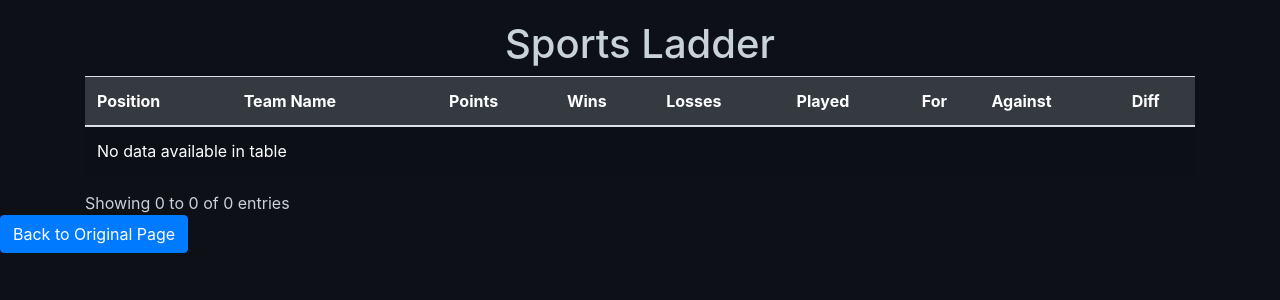
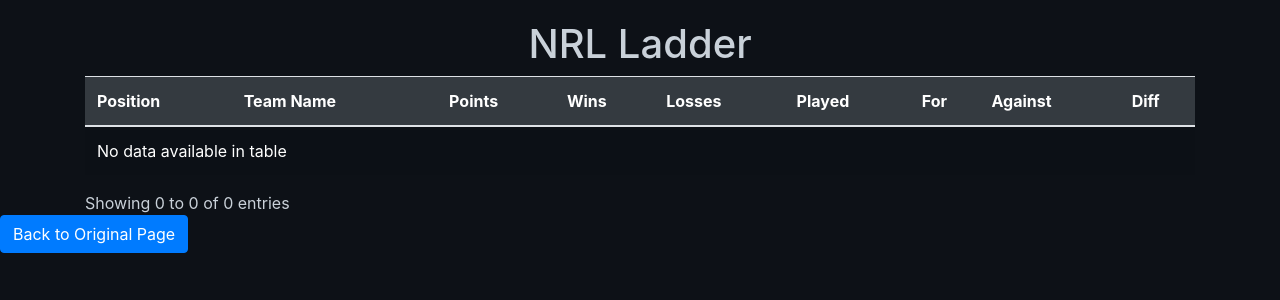
Before and after one commit to JMShadbury/nrl-stat-tracker, a Flask app: template scripts/app/templates/ladder.html in a window 1280 px wide. Shown: the top 300 px of the page. Run offline with Flask 3, Linux system fonts and the light colour scheme; the template is opened without the code that fills it, so the values that code supplies are empty; parts of the project's set-up code (start-up, migrations or seed data) failed here and were passed over; some libraries are stand-ins or nearby versions.

Commit message:
updating label

```diff
--- a/scripts/app/templates/ladder.html
+++ b/scripts/app/templates/ladder.html
@@ -53,7 +53,7 @@
 </head>
 <body>
     <div class="container">
-        <h1 class="text-center">Sports Ladder</h1>
+        <h1 class="text-center">NRL Ladder</h1>
         <div class="table-container">
             <table id="ladderTable" class="table table-striped table-hover">
                 <thead class="header-row">
```
